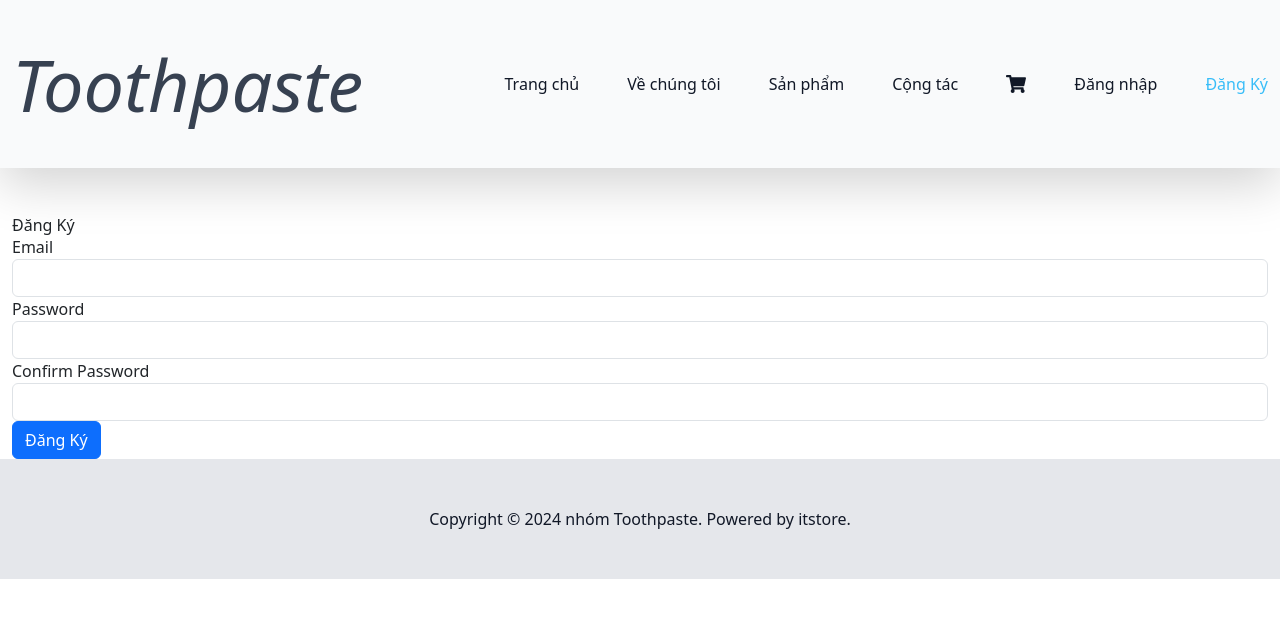
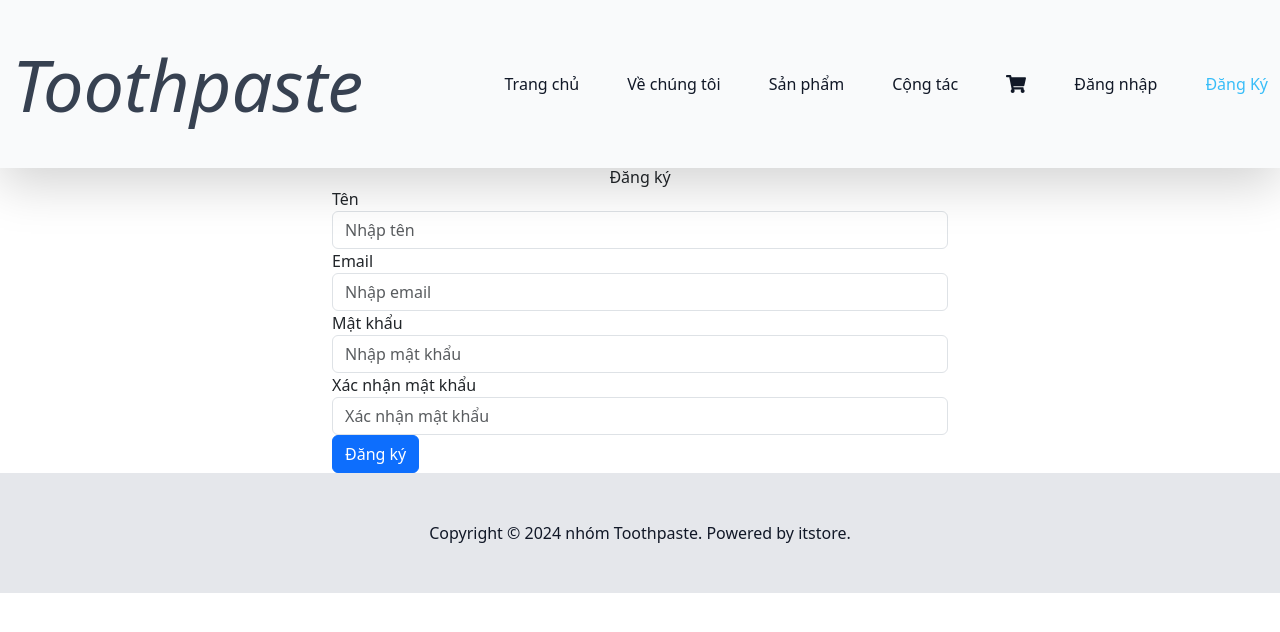
Before and after one commit to GKAYDER724/ReactJs-ToothpasteShop, a React (Create React App) app: page /register in a window 1280 px wide. Shown: the top 632 px of the page. Built offline with nearby package versions, Linux system fonts and the light colour scheme.

Commit message:
register...
...

```diff
--- a/src/clients/pages/Register.js
+++ b/src/clients/pages/Register.js
@@ -1,57 +1,189 @@
 import React, { useState } from 'react';
+import { API_BASE_URL } from '../../api';
 
 const Register = () => {
-  const [email, setEmail] = useState('');
-  const [password, setPassword] = useState('');
-  const [confirmPassword, setConfirmPassword] = useState('');
 
-  const handleSubmit = (e) => {
+  const [formData, setFormData] = useState({ name: '',email: '',password: '',confirmPassword: ''});
+  const [errors, setErrors] = useState({});
+
+  const handleChange = (e) => {
+    setFormData({
+      ...formData,
+      [e.target.name]: e.target.value,
+    });
+
+    // Kiểm tra lỗi ngay khi người dùng thay đổi giá trị trong input
+    validateField(e.target.name, e.target.value);
+  };
+
+  const validateField = (fieldName, value) => {
+    let fieldErrors = { ...errors };
+
+    // Kiểm tra từng trường riêng lẻ
+    switch (fieldName) {
+      case 'name':
+        fieldErrors.name = value ? '' : 'Tên là bắt buộc.';
+        break;
+      case 'email':
+        const emailPattern = /^[^\s@]+@[^\s@]+\.[^\s@]+$/;
+        fieldErrors.email = emailPattern.test(value)
+          ? ''
+          : 'Email không hợp lệ.';
+        break;
+      case 'password':
+        fieldErrors.password =
+          value.length >= 6
+            ? ''
+            : 'Mật khẩu phải có ít nhất 6 ký tự.';
+        break;
+      case 'confirmPassword':
+        fieldErrors.confirmPassword =
+          value === formData.password
+            ? ''
+            : 'Mật khẩu và xác nhận mật khẩu không khớp.';
+        break;
+      default:
+        break;
+    }
+    setErrors(fieldErrors);
+  };
+
+  const handleSubmit = async (e) => {
     e.preventDefault();
-    // Xử lý logic đăng ký
-    if (password !== confirmPassword) {
-      alert('Mật khẩu không khớp!');
+
+    // Kiểm tra lại toàn bộ form trước khi gửi
+    if (validateForm()) {
+      try {
+        const response = await fetch(`${API_BASE_URL}/users`,{
+          method: 'POST',
+          headers: {
+            'Content-Type': 'application/json',
+          },
+          body: JSON.stringify({
+            name: formData.name,
+            email: formData.email,
+            password: formData.password,
+          }),
+        });
+
+        if (response.ok) {
+          const data = await response.json();
+          console.log('Đăng ký thành công:', data);
+          setErrors({});
+          // Điều hướng hoặc xử lý tiếp theo sau khi đăng ký thành công
         } else {
-      console.log('Email:', email);
-      console.log('Password:', password);
+          console.error('Đăng ký thất bại');
+          setErrors({ form: 'Đăng ký thất bại, vui lòng thử lại.' });
+        }
+      } catch (error) {
+        console.error('Lỗi kết nối:', error);
+        setErrors({ form: 'Lỗi kết nối, vui lòng thử lại.' });
+      }
     }
   };
 
+  const validateForm = () => {
+    let valid = true;
+    let fieldErrors = { ...errors };
+
+    Object.keys(formData).forEach((field) => {
+      validateField(field, formData[field]);
+      if (fieldErrors[field]) valid = false;
+    });
+
+    setErrors(fieldErrors);
+    return valid;
+  };
+
   return (
-    <div className="container mt-5">
-      <h2>Đăng Ký</h2>
-      <form onSubmit={handleSubmit}>
+    <div className="container">
+      <div className="row justify-content-center">
+        <div className="col-md-6">
+          <h2 className="text-center">Đăng ký</h2>
+          <form onSubmit={handleSubmit} noValidate>
             <div className="form-group">
-          <label>Email</label>
+              <label htmlFor="name">Tên</label>
+              <input
+                type="text"
+                className={`form-control ${
+                  errors.name ? 'is-invalid' : ''
+                }`}
+                id="name"
+                name="name"
+                placeholder="Nhập tên"
+                value={formData.name}
+                onChange={handleChange}
+                required
+              />
+              {errors.name && (
+                <div className="invalid-feedback">{errors.name}</div>
+              )}
+            </div>
+            <div className="form-group">
+              <label htmlFor="email">Email</label>
               <input
                 type="email"
-            className="form-control"
-            value={email}
-            onChange={(e) => setEmail(e.target.value)}
+                className={`form-control ${
+                  errors.email ? 'is-invalid' : ''
+                }`}
+                id="email"
+                name="email"
+                placeholder="Nhập email"
+                value={formData.email}
+                onChange={handleChange}
                 required
               />
+              {errors.email && (
+                <div className="invalid-feedback">{errors.email}</div>
+              )}
             </div>
             <div className="form-group">
-          <label>Password</label>
+              <label htmlFor="password">Mật khẩu</label>
               <input
                 type="password"
-            className="form-control"
-            value={password}
-            onChange={(e) => setPassword(e.target.value)}
+                className={`form-control ${
+                  errors.password ? 'is-invalid' : ''
+                }`}
+                id="password"
+                name="password"
+                placeholder="Nhập mật khẩu"
+                value={formData.password}
+                onChange={handleChange}
                 required
               />
+              {errors.password && (
+                <div className="invalid-feedback">{errors.password}</div>
+              )}
             </div>
             <div className="form-group">
-          <label>Confirm Password</label>
+              <label htmlFor="confirmPassword">Xác nhận mật khẩu</label>
               <input
                 type="password"
-            className="form-control"
-            value={confirmPassword}
-            onChange={(e) => setConfirmPassword(e.target.value)}
+                className={`form-control ${
+                  errors.confirmPassword ? 'is-invalid' : ''
+                }`}
+                id="confirmPassword"
+                name="confirmPassword"
+                placeholder="Xác nhận mật khẩu"
+                value={formData.confirmPassword}
+                onChange={handleChange}
                 required
               />
+              {errors.confirmPassword && (
+                <div className="invalid-feedback">
+                  {errors.confirmPassword}
                 </div>
-        <button type="submit" className="btn btn-primary">Đăng Ký</button>
+              )}
+            </div>
+            {errors.form && (
+              <div className="alert alert-danger">{errors.form}</div>
+            )}
+            <button type="submit" className="btn btn-primary btn-block">
+              Đăng ký
+            </button>
           </form>
+        </div>
+      </div>
     </div>
   );
 };
```
Also changed, not shown: 2 other files (tests, documents, lock files or other folders). Lines whose indentation alone changed are shown as unchanged.
